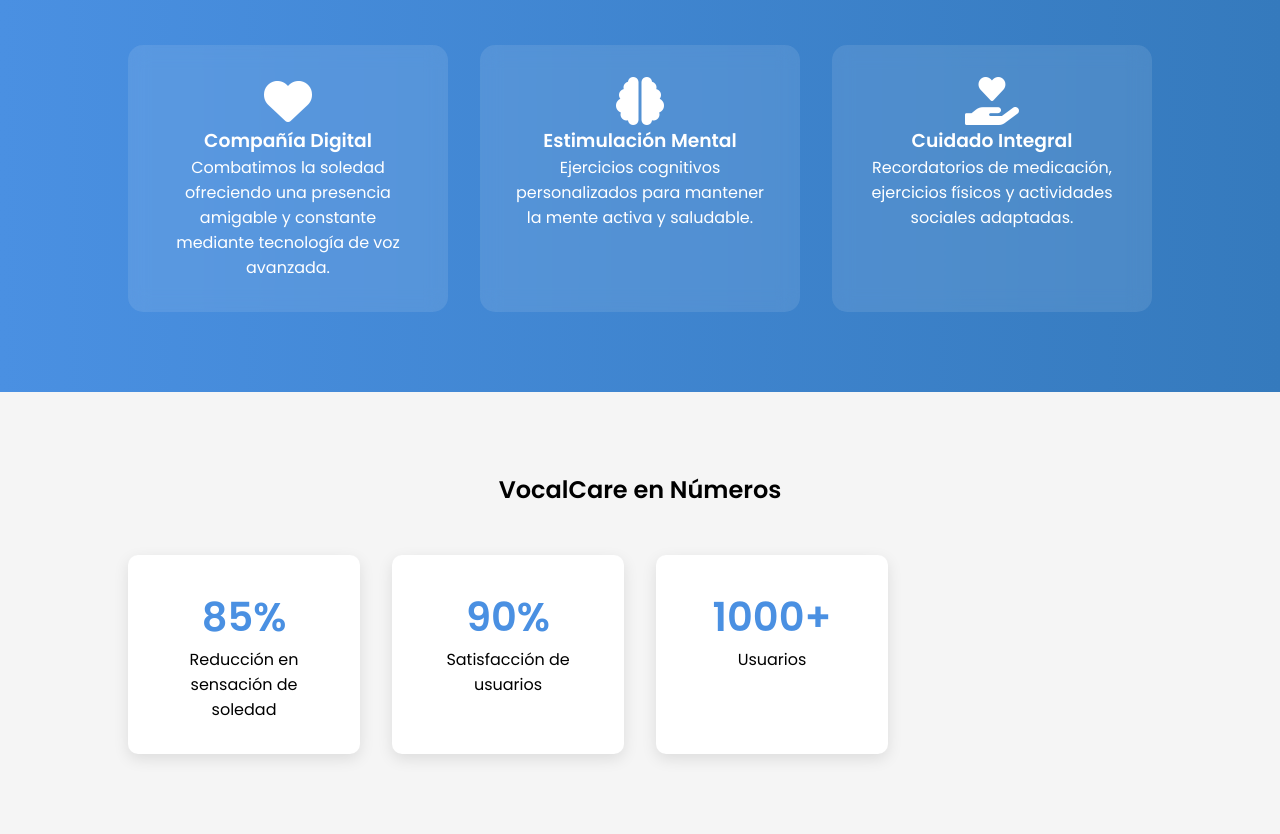
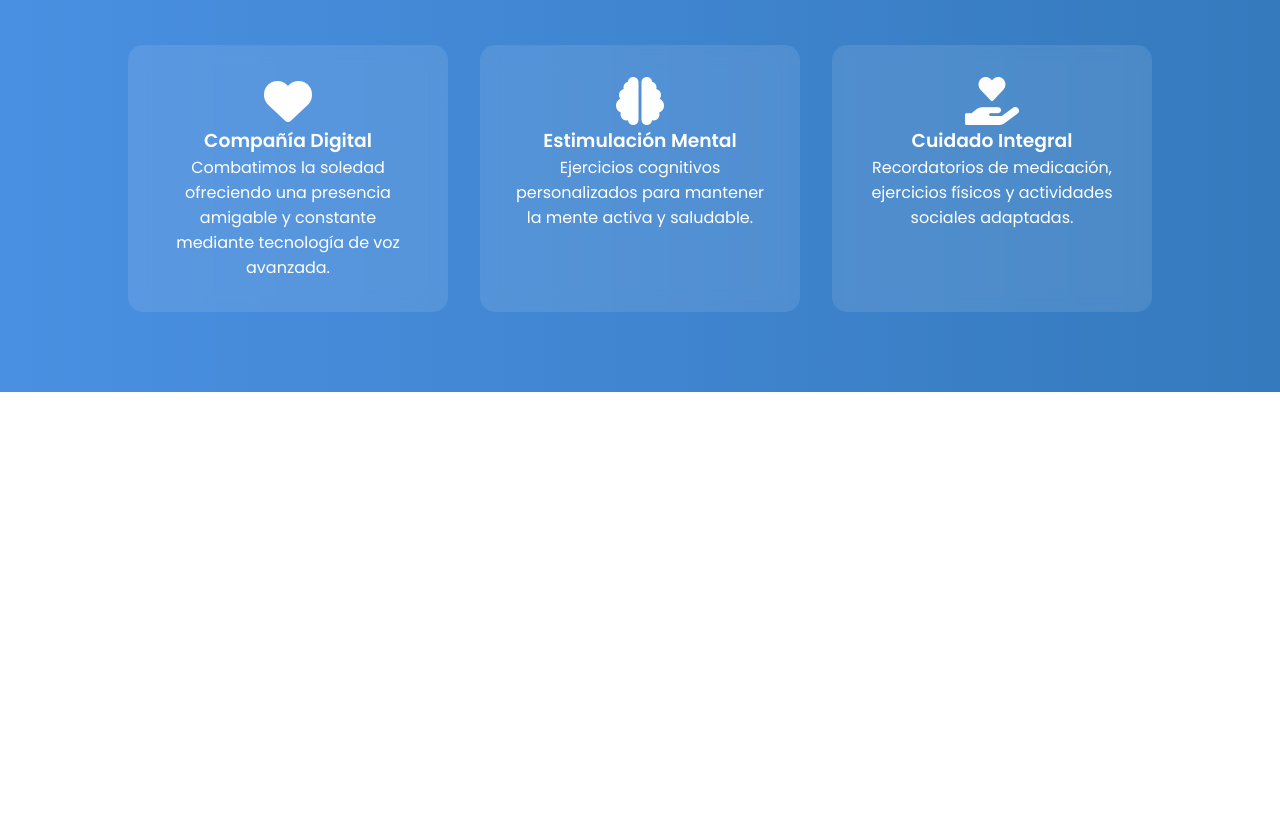
Before and after one commit to riradoro03/vocalcare, a plain HTML site: page about-vocalcare.html in a window 1280 px wide. Shown: the part 918-1752 px from the top of the page. After the commit the page ends 1310 px from the top, so only its background shows below. Drawn offline with Linux system fonts and the light colour scheme.

Commit message:
Update about-vocalcare.html

```diff
--- a/about-vocalcare.html
+++ b/about-vocalcare.html
@@ -210,18 +210,3 @@
             </div>
         </div>
     </section>
-
-    <section class="stats-section" id="sobre-nosotros">
-        <h2>VocalCare en Números</h2>
-        <div class="stats-grid">
-            <div class="stat-item">
-                <div class="stat-number">85%</div>
-                <p>Reducción en sensación de soledad</p>
-            </div>
-            <div class="stat-item">
-                <div class="stat-number">90%</div>
-                <p>Satisfacción de usuarios</p>
-            </div>
-            <div class="stat-item">
-                <div class="stat-number">1000+</div>
-                <p>Usuarios
```
